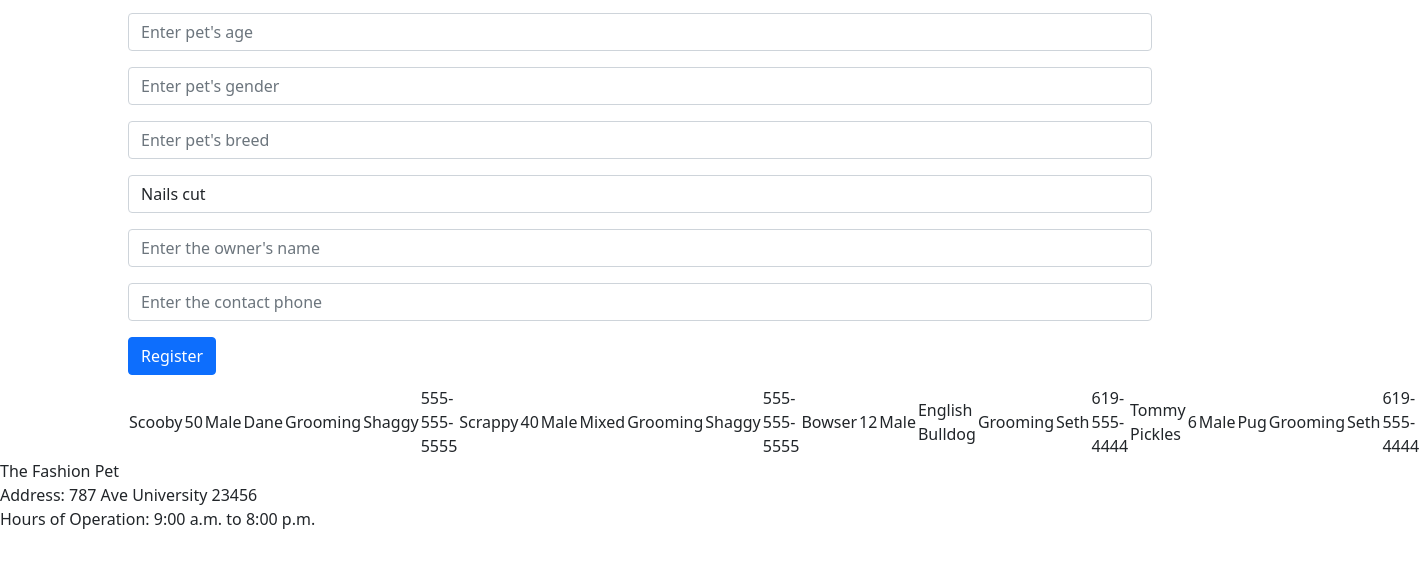
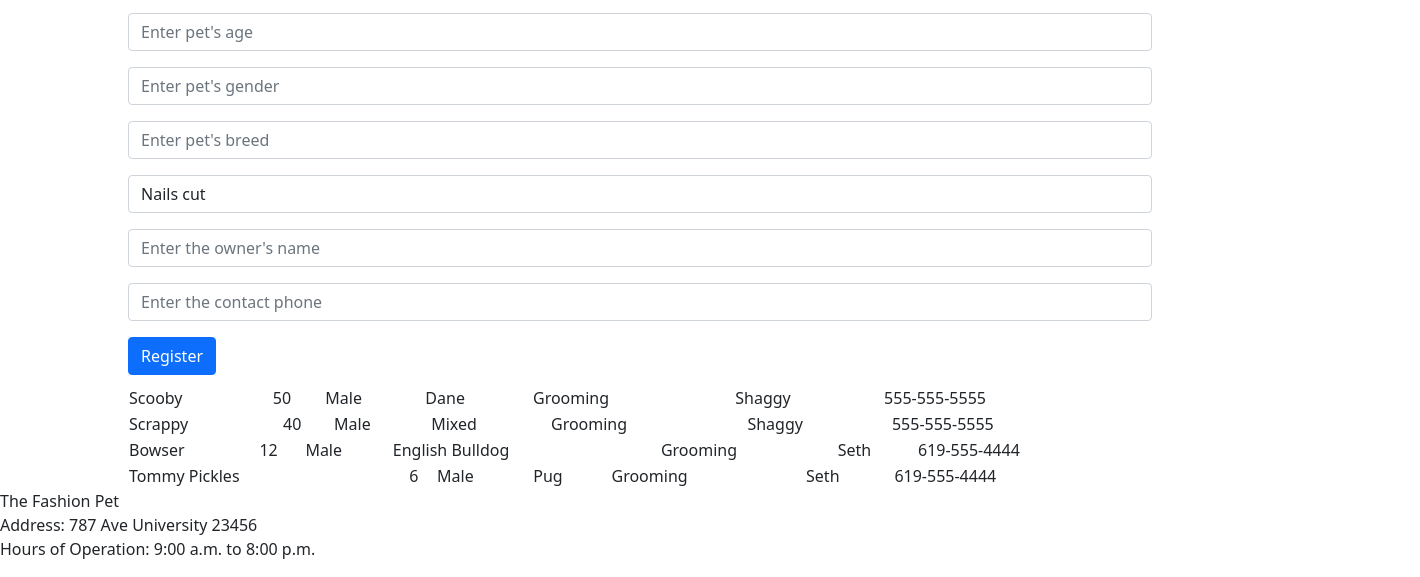
Before and after one commit to Seth21887/pet-salon, a plain HTML site: page register.html in a window 1280 px wide. Shown: the part 407-984 px from the top of the page, 1420 px wide, since content can reach past the window. Before the commit the page ends 954 px from the top, so only its background shows below. Drawn offline with nearby package versions, Linux system fonts and the light colour scheme.

```diff
--- a/scripts/display.js
+++ b/scripts/display.js
@@ -52,7 +52,7 @@ function displayTable(){
         <td>${pet.ownersName}</td>
         <td>${pet.contactPhone}</td>
     </tr>
-    `;
+    </table>`;
     }
     document.getElementById("pets").innerHTML=tmp;
 }
--- a/scripts/register.js
+++ b/scripts/register.js
@@ -77,6 +77,7 @@ let scrappy = new Pet("Scrappy",40,"Mixed","Male","Grooming","Shaggy","555-555-5
 let bowser = new Pet("Bowser", 12, "English Bulldog", "Male", "Grooming", "Seth", "619-555-4444");
 let tommyPickles = new Pet("Tommy Pickles",6,"Pug","Male","Grooming","Seth","619-555-4444");
 petSalon.pets.push(scooby,scrappy,bowser,tommyPickles);
+
 displayTable();
 
 console.log(scooby,scrappy,bowser,tommyPickles);
--- a/styles/main.css
+++ b/styles/main.css
@@ -29,6 +29,7 @@ main{
 .pets{
     display: flex;
     justify-content:space-between;
+    flex-direction:column;
     margin-left:auto;
     margin-right:auto;
     margin-top:10px;
```
